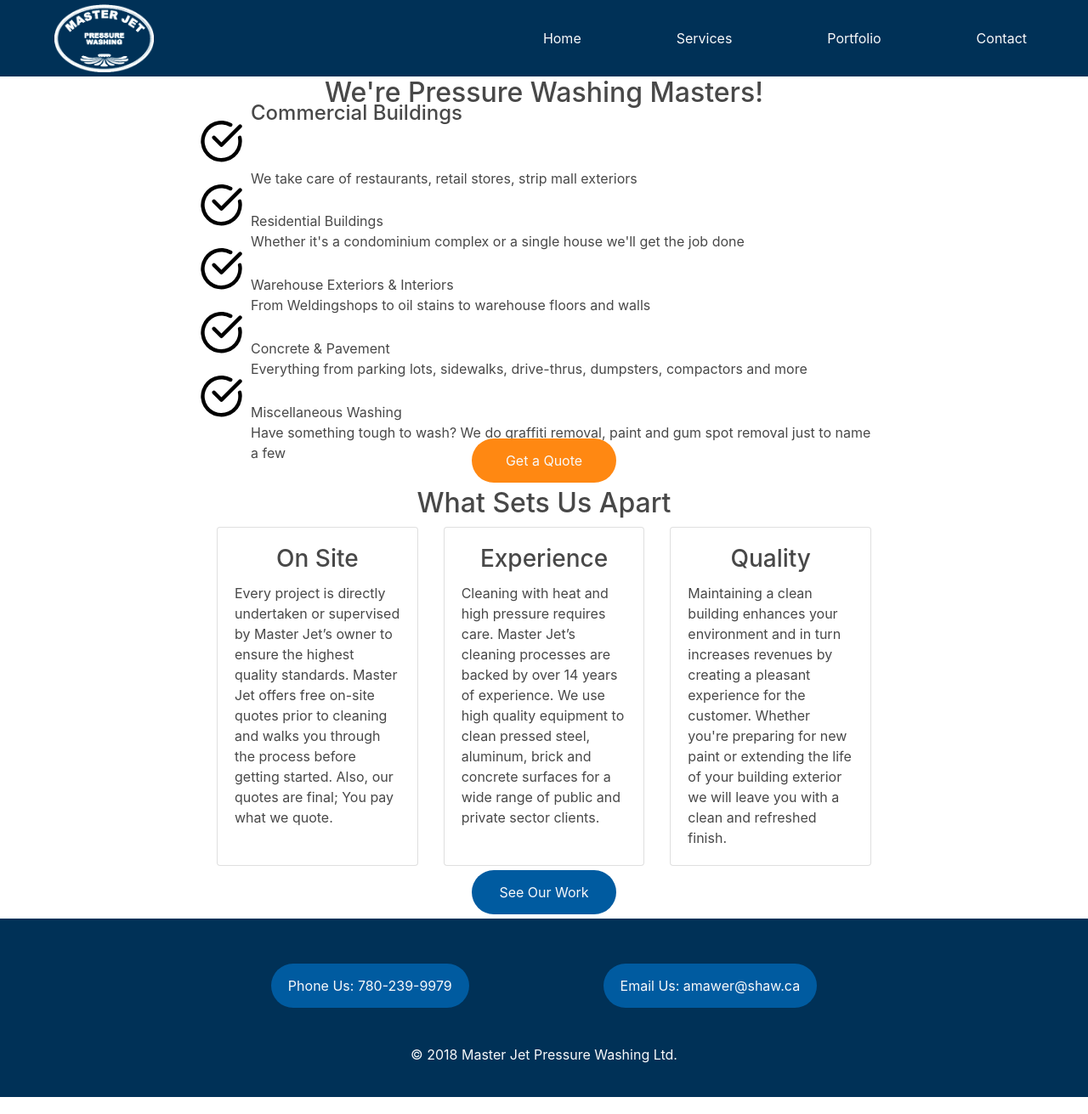
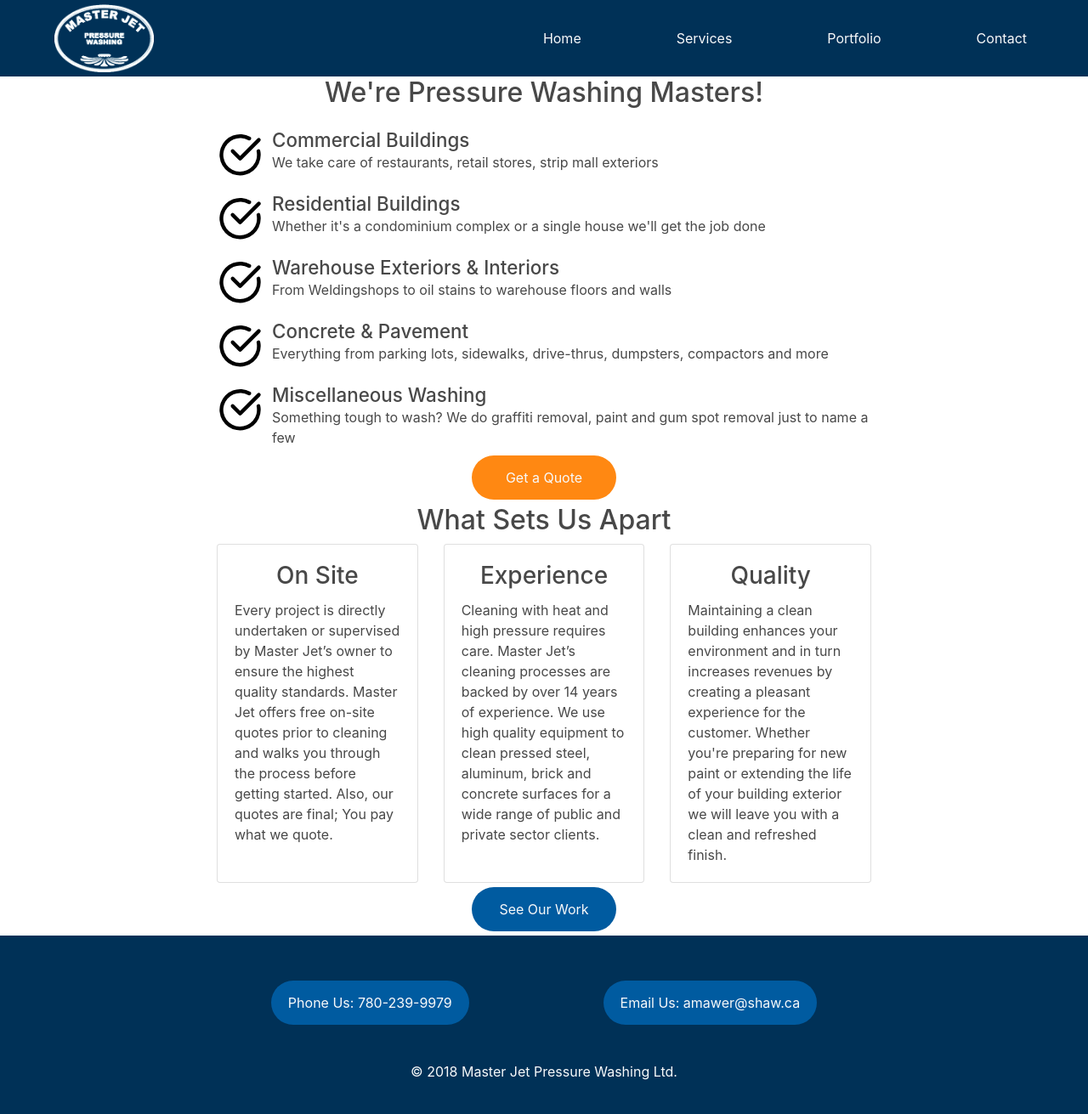
Before and after one commit to linhub15/masterjet.ca, a Jekyll site: the page built from services.html, in a window 1280 px wide. Shown: the whole page at 85% size. Built offline with Jekyll 4.4.1, drawn with Linux system fonts in a browser that asks for light colours; nearby versions of some CDN libraries.

Commit message:
#3 Style Lists

```diff
--- a/_sass/services.scss
+++ b/_sass/services.scss
@@ -1,16 +1,18 @@
 #weAreMasters > div > ul {
-    list-style-image: url("#{$base-url}/images/tick.svg");
-
+    padding-left: 0;
+    list-style-type: none;
     li {
+        background-image: url("#{$base-url}/images/tick.svg");
+        background-size: contain;
+        background-repeat: no-repeat;
+        background-position: left;
+        padding-left: 65px;
         height: 55px;
         margin-bottom: 20px;
         h3 {
-            position: relative;
-            top: -50px;
-            font-size: 1.5em;
+            font-size: 1.4em;
             text-align: left;
-            vertical-align: top;
-            margin: 0;
+            margin-bottom: 0;
         }
         p {
             margin-bottom: 0;
--- a/_sass/shared.scss
+++ b/_sass/shared.scss
@@ -29,7 +29,8 @@
 }
 
 div.center-btn {
-    margin: 0 auto;
+    margin-left: auto;
+    margin-right: auto;
     text-align: center;
 }
 
--- a/index.html
+++ b/index.html
@@ -17,7 +17,7 @@
         <p>Master Jet Pressure Washing Ltd. is an industry leader in power and hot pressure washing. Since 2005, we have grown into one of the largest commercial, industrial and residential exterior cleaning businesses in Alberta. We provide services in Edmonton and surrounding areas including Red Deer, Fort McMurray, Leduc, Fort Saskatchewan and St. Albert. We also have full insurance coverage to protect your company against any potential mishaps.</p>
         <p>Master Jet’s customers include some of Alberta’s largest retail businesses, restaurant chains, commercial businesses, and property management companies. We use phosphate-free cleaning products and take special care to block storm drains to avoid grease or oil entering the storm water system.</p>
         <p>Master Jet is owned and operated by Andrew Mawer whose aim has always been to service customers promptly and to the highest standard. Andrew personally supervises every project, ensuring a quality standards that are second to none in exterior retail and commercial cleaning.</p>
-        <div class="center-btn">
+        <div class="center-btn mt-4">
           <a class="btn mj-btn mj-btn-secondary" href="{{ site.url }}/services/">Our Services</a>
         </div>
     </div>
@@ -26,7 +26,7 @@
 <section id="ourWork">
     <div class="container py-5">
         <h2 class="mb-5">Our Work</h2>
-        <div class="card-deck">
+        <div class="card-deck mb-4">
                 <div class="card">
                   <img class="card-img-top" src="/images/index/index-commercial.jpg" alt="Commercial Buildings">
                   <div class="card-body">
--- a/services.html
+++ b/services.html
@@ -9,26 +9,26 @@
 <section id="weAreMasters">
     <div class="container">
         <h2 class="text-center">We're Pressure Washing Masters!</h2>
-        <ul class="mx-auto">
+        <ul class="mx-auto my-4">
             <li>
                 <h3>Commercial Buildings</h2>
                 <p>We take care of restaurants, retail stores, strip mall exteriors</p>
             </li>
             <li>
-                Residential Buildings
+                <h3>Residential Buildings</h3>
                 <p>Whether it's a condominium complex or a single house we'll get the job done</p>
             </li>
             <li>
-                Warehouse Exteriors & Interiors
+                <h3>Warehouse Exteriors & Interiors</h3>
                 <p>From Weldingshops to oil stains to warehouse floors and walls</p>
             </li>
             <li>
-                Concrete & Pavement
+                <h3>Concrete & Pavement</h3>
                 <p>Everything from parking lots, sidewalks, drive-thrus, dumpsters, compactors and more</p>
             </li>
             <li>
-                Miscellaneous Washing
-                <p>Have something tough to wash? We do graffiti removal, paint and gum spot removal just to name a few</p>
+                <h3>Miscellaneous Washing</h3>
+                <p>Something tough to wash? We do graffiti removal, paint and gum spot removal just to name a few</p>
             </li>
         </ul>
         {% include buttons/get-a-quote.html %}
```
